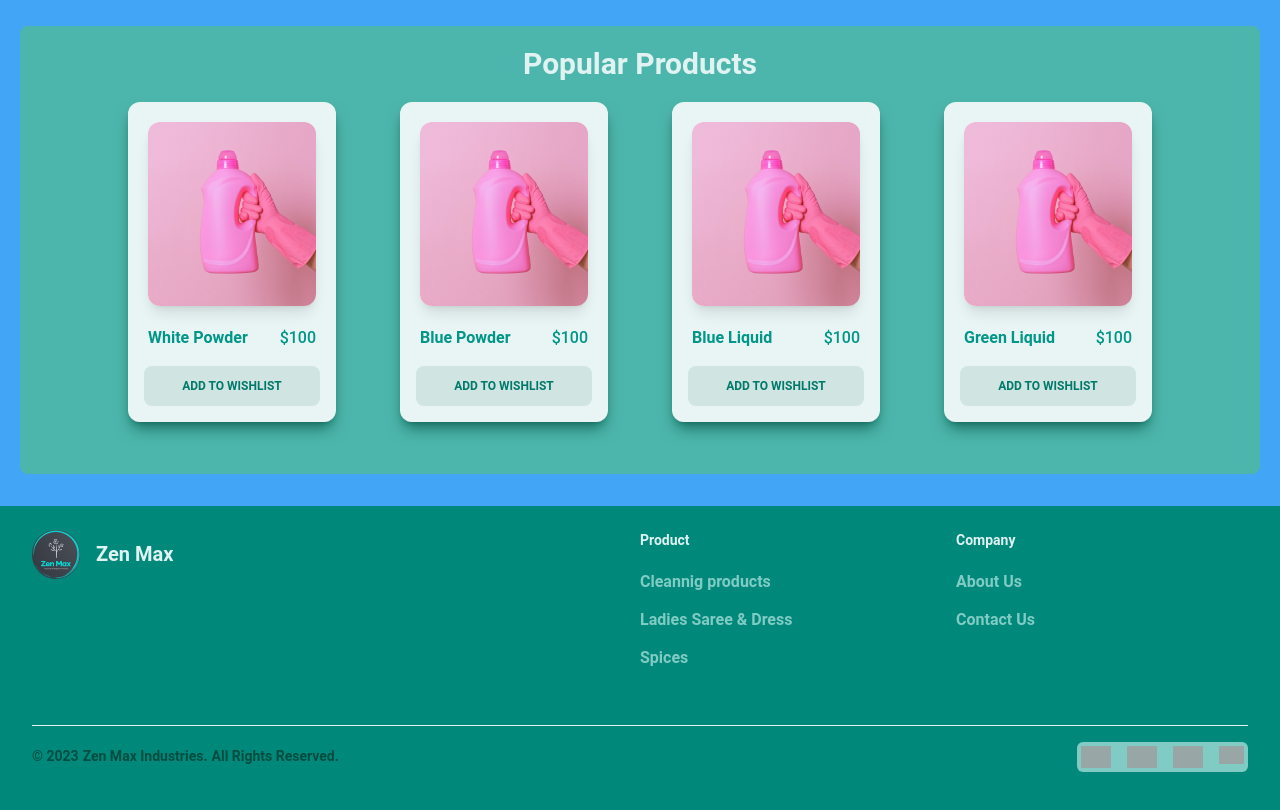
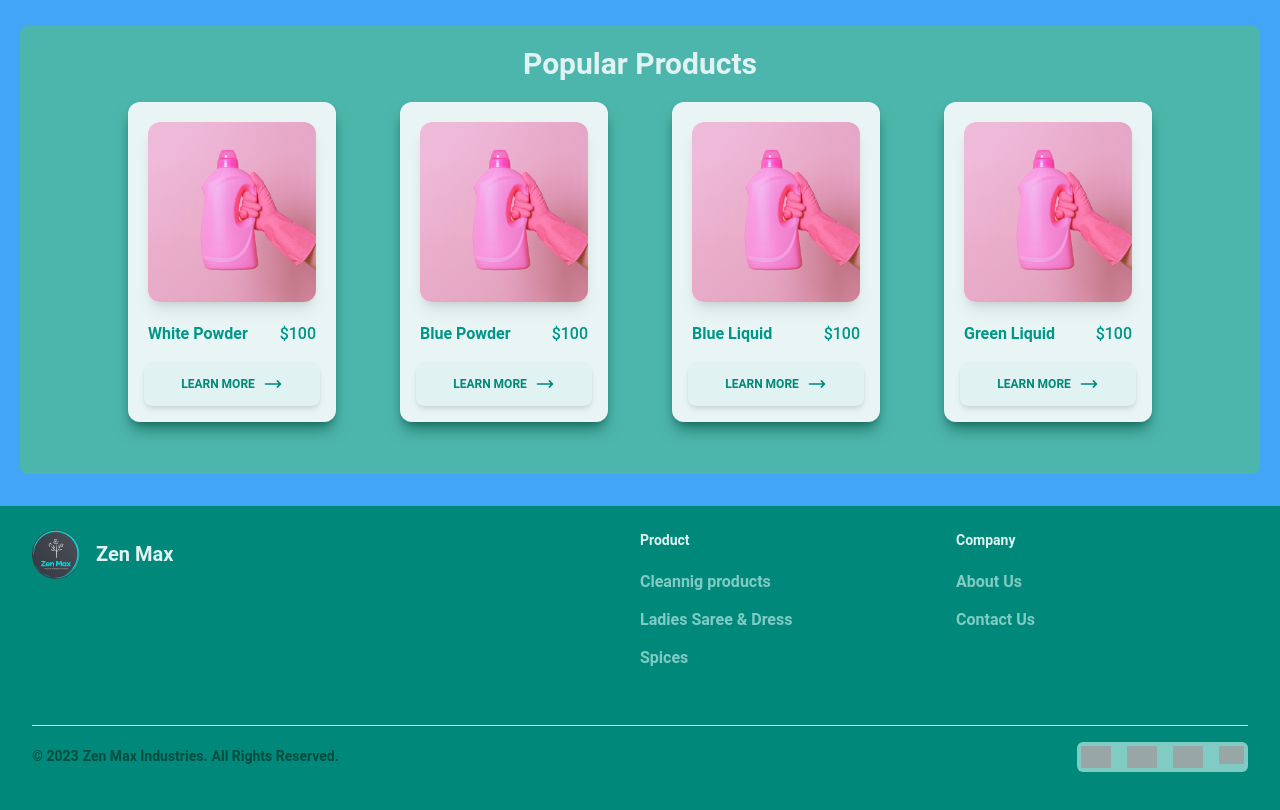
Before and after one commit to AnsariYasirArfat/Ecommerce-FullStack-Project, a React (Vite) app in the folder client/: page / in a window 1280 px wide. Shown: the part 900-1710 px from the top of the page. Built offline with nearby package versions, Linux system fonts and the light colour scheme; grey boxes are pictures that could not be loaded.

Commit message:
link attached to ProductPage & Button changed

```diff
--- a/client/src/Components/ProductCard.jsx
+++ b/client/src/Components/ProductCard.jsx
@@ -1,3 +1,7 @@
+import { NavLink } from "react-router-dom";
+import { ArrowLongRightIcon } from "@heroicons/react/24/outline";
+import PropTypes from "prop-types";
+
 import {
   Card,
   CardHeader,
@@ -6,17 +10,8 @@ import {
   Button,
   CardFooter,
 } from "@material-tailwind/react";
-import { useState } from "react";
-import PropTypes from "prop-types";
 
 function ProductCard({ Product }) {
-  const [isWishlisted, setIsWishlisted] = useState(false);
-  const AddedToWishList = () => {
-    setIsWishlisted(true);
-  };
-  const RemoveFromWishList = () => {
-    setIsWishlisted(false);
-  };
   return (
     <>
       <Card className="justify-between w-40 h-64 md:w-44 md:h-72 lg:w-52 lg:h-80 2xl:w-60 2xl:h-[352px] bg-opacity-[0.87] hover:bg-opacity-100 shadow-lg shadow-teal-900/60 hover:shadow-xl hover:shadow-teal-900/80 ">
@@ -25,10 +20,12 @@ function ProductCard({ Product }) {
           floated={false}
           className="h-36 md:h-40 lg:h-48  2xl:h-56 m-3 md:m-4 lg:m-5  "
         >
-          <img
-            src={Product.Image}
-            className="w-full h-full object-center object-cover rounded-md shadow-2xl shadow-teal-950/50 hover:scale-110 ease-in-out duration-100"
-          />
+          <NavLink to={`/productpage`}>
+            <img
+              src={Product.Image}
+              className="w-full h-full object-center object-cover rounded-md shadow-2xl shadow-teal-950/50 hover:scale-110 ease-in-out duration-100"
+            />
+          </NavLink>
         </CardHeader>
         <CardBody className="px-4 py-0 lg:px-5">
           <div className="flex items-center justify-between ">
@@ -46,24 +43,19 @@ function ProductCard({ Product }) {
             </Typography>
           </div>
         </CardBody>
-        <CardFooter className="p-3 sm:p-4">
-          {isWishlisted ? (
+        <CardFooter className="p-3 md:p-4">
+          <NavLink to={`/productpage`}>
             <Button
-              onClick={RemoveFromWishList}
               fullWidth={true}
-              className="text-[8.5px] md:text-[9.5px] lg:text-xs px-0 py-2 md:py-3 bg-teal-900/10 text-red-500 shadow-none "
+              className="flex items-center justify-center gap-1 lg:gap-2 text-[10px] md:text-[11px] lg:text-xs  2xl:text-sm py-2 md:py-3 bg-teal-50 text-teal-600 hover:shadow-none"
             >
-              Remove from WishList
+              Learn More
+              <ArrowLongRightIcon
+                strokeWidth={2}
+                className="w-3 md:w-4 lg:w-5"
+              />
             </Button>
-          ) : (
-            <Button
-              onClick={AddedToWishList}
-              fullWidth={true}
-              className="text-[9px] md:text-[9.5px] lg:text-xs py-2 md:py-3 bg-teal-900/10 text-teal-700 shadow-none "
-            >
-              Add to WishList
-            </Button>
-          )}
+          </NavLink>
         </CardFooter>
       </Card>
     </>
@@ -75,5 +67,3 @@ export default ProductCard;
 ProductCard.propTypes = {
   Product: PropTypes.object,
 };
-
-// m-2 sm:mb-6 md:m-8 xl:mx-1
```
